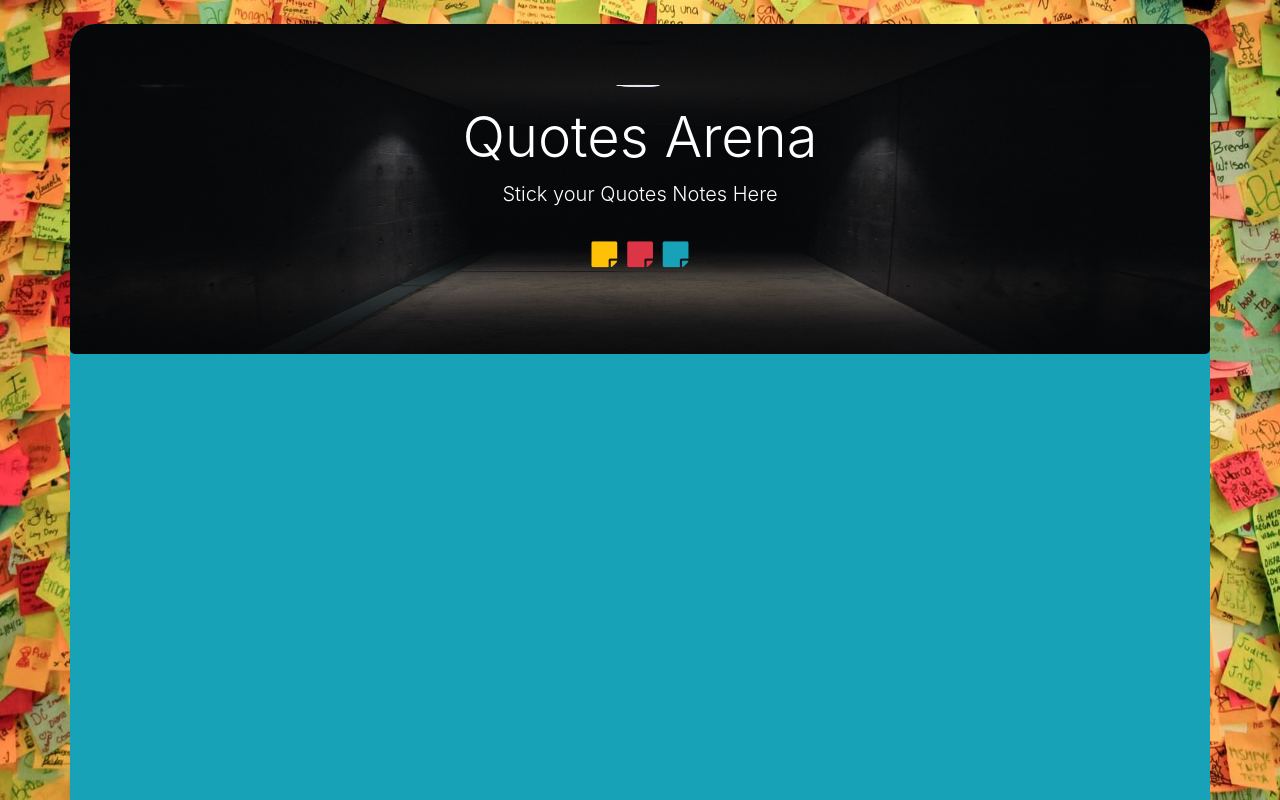
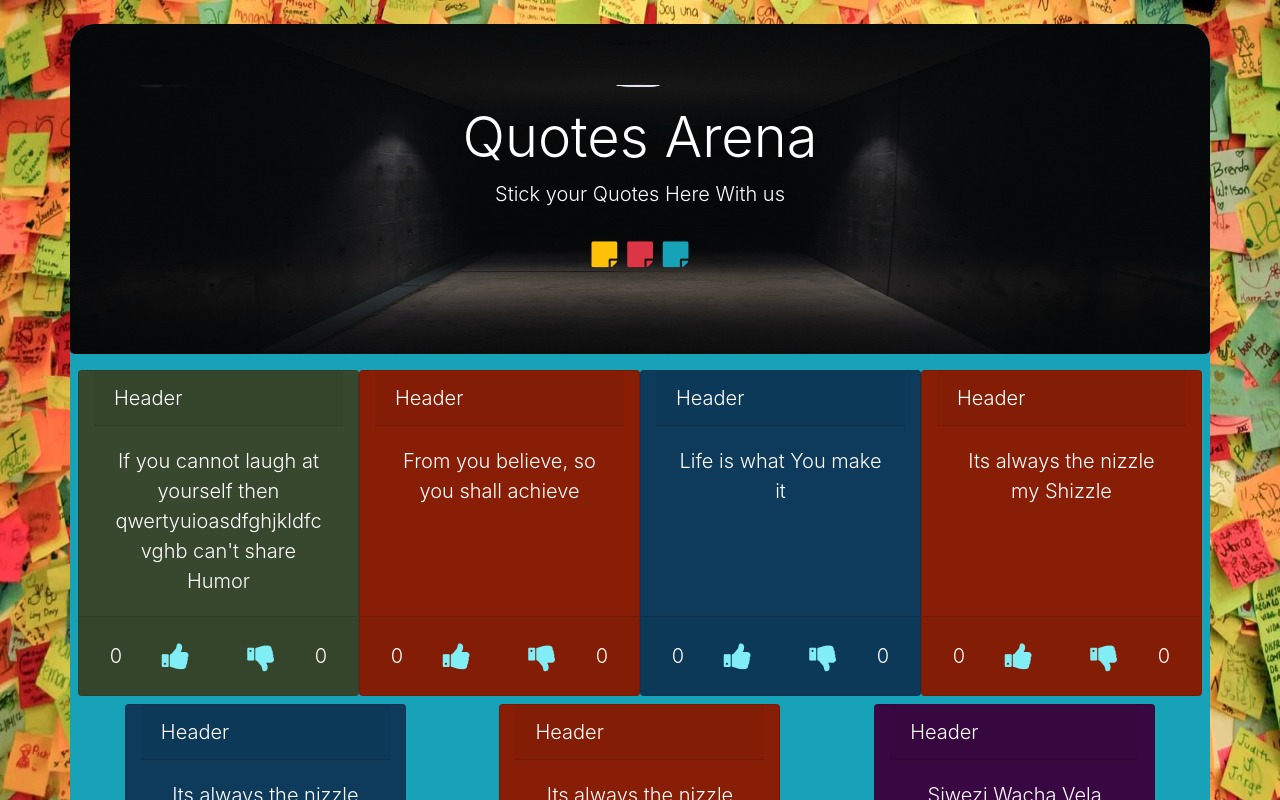
Before and after one commit to Michael-Mbaya/Quotes-App, an Angular app: page / in a window 1280 px wide. Shown: the top 800 px of the page. Built offline with nearby package versions, Linux system fonts and the light colour scheme.

Commit message:
quotes class and componet

```diff
--- a/src/app/quote.ts
+++ b/src/app/quote.ts
@@ -1,2 +1,10 @@
 export class Quote {
+    constructor(
+        public TextQuote: string,
+        public AuthorOfQuote: string,
+        public PostedBy: string,
+        public PostDate: Date,
+        public upvotes: number,
+        public downvotes: number
+      ) {  }
 }
--- a/src/app/quote/quote.component.css
+++ b/src/app/quote/quote.component.css
@@ -1,26 +1,50 @@
-body{
+body {
   background-image: url('./sticky-notes.jpg');
+  background-size: 100% 100%;
+  overflow: hidden;
+  overflow-y: auto;
+}
+
+div {
+  overflow: hidden;
+}
+
+.container {
+  height: 100%;
+  border-radius: 25px;
+  overflow: hidden;
+}
+
+.jumbotron {
+  background-image: url('./words-to-live-by.jpg');
   background-size: 100% 100%;
   overflow: hidden;
 }
 
-.container{
-    height: 100vh;
-    border-radius: 25px;
-    overflow: hidden;
-}
-.jumbotron{
-    background-image: url('./words-to-live-by.jpg');
-    background-size: 100% 100%;
-    overflow: hidden;
-
-}
-
-.fa{
+.fa {
   font-size: 30px;
   margin: 5px 5px;
 }
 
+.votes{
+  color: #81EDF4;
+}
+
+.card:nth-child(odd){
+  background: #0E3B5C;
+}
+
+.card:nth-child(even) {
+  background: #881E06;
+}
+
+.card:first-child{
+  background: #37482E;
+}
+
+.card:last-child{
+  background: #390842;
+}
 
 .btn:focus {
   outline: none;
--- a/src/app/quote/quote.component.html
+++ b/src/app/quote/quote.component.html
@@ -1,15 +1,46 @@
 <body>
   <div class=" container bg-info my-4 p-0">
-        <!-- <button class="btn btn-outline-none bg-transparent"><i class="fa fa-thumbs-up" aria-hidden="true"></i></button>
-        <button class="btn btn-outline-none bg-transparent"><i class="fa fa-thumbs-down" aria-hidden="true"></i></button> -->
+    <!--
+         -->
     <!-- 😌 -->
     <div class="intro">
       <div class="jumbotron mb-1 text-white bg-transparent text-center text-white">
         <h1 class="display-4 text-capitalize mt-3">Quotes Arena</h1>
-                <p class="lead"> Stick your Quotes Notes Here</p>
+        <p class="lead"> Stick your Quotes Here With us</p>
         <hr class="my-2">
-                <p class="lead"><i class="fa fa-sticky-note text-warning" aria-hidden="true"></i><i class="fa fa-sticky-note text-danger" aria-hidden="true"></i><i class="fa fa-sticky-note text-info" aria-hidden="true"></i></p>
+        <p class="lead">
+          <i class="fa fa-sticky-note text-warning" aria-hidden="true"></i>
+          <i class="fa fa-sticky-note text-danger" aria-hidden="true"></i>
+          <i class="fa fa-sticky-note text-info" aria-hidden="true"></i>
+        </p>
       </div>
     </div>
+
+    <div class="d-flex flex-wrap justify-content-around m-2">
+      <div class="col-md-3 card text-white lead my-1" *ngFor='let quote of quotes;let i = index'>
+        <div class="card-header">Header</div>
+        <div class="card-body">
+          <div class="card-text text-center">
+            {{quote.TextQuote}}
+          </div>
+        </div>
+        <div class="card-footer row justify-content-around align-items-center">
+          <div>{{quote.upvotes}}</div>
+          <div>
+            <button class="votes btn btn-outline-none bg-transparent"><i class="fa fa-thumbs-up" aria-hidden="true"></i></button>
+          </div>
+          <div>
+            <button class="votes btn btn-outline-none bg-transparent"><i class="fa fa-thumbs-down" aria-hidden="true"></i></button>
+          </div>
+          <div>{{quote.downvotes}}</div>
+        </div>
+      </div>
+
+    </div>
+    <!-- <ul>
+                <li *ngFor='let quote of quotes;let i = index'>
+                  {{quote.TextQuote}}
+                </li>
+            </ul> -->
   </div>
 </body>
--- a/src/app/quote/quote.component.ts
+++ b/src/app/quote/quote.component.ts
@@ -1,4 +1,5 @@
 import { Component, OnInit } from '@angular/core';
+import {  Quote } from '../quote';
 
 @Component({
   selector: 'app-quote',
@@ -7,7 +8,17 @@ import { Component, OnInit } from '@angular/core';
 })
 export class QuoteComponent implements OnInit {
 
-  constructor() { }
+  quotes = [
+    new Quote("If you cannot laugh at yourself then qwertyuioasdfghjkldfcvghb can't share Humor", 'Jim Carrey', 'Admin', new Date(2018, 4, 27, 23, 1), 0, 0),
+    new Quote("From you believe, so you shall achieve", 'Me', 'Admin', new Date(2018, 4, 27, 23, 1), 0, 0),
+    new Quote('Life is what You make it', 'Vybz kartel', 'Me', new Date(2018, 4, 27, 23, 5), 0, 0),
+    new Quote('Its always the nizzle my Shizzle', 'Snoop Dogg', 'Main Moi', new Date(2018, 4, 27, 23, 8), 0, 0),
+    new Quote('Its always the nizzle my Shizzle', 'Snoop Dogg', 'Main Moi', new Date(2018, 4, 27, 23, 8), 0, 0),
+    new Quote('Its always the nizzle my Shizzle', 'Snoop Dogg', 'Main Moi', new Date(2018, 4, 27, 23, 8), 0, 0),
+    new Quote('Siwezi Wacha Vela', 'Zzero Sufuri', 'Ombitho', new Date(2018, 4, 28, 7, 42), 0, 0)
+  ];
+
+  // constructor() { }
 
   ngOnInit(): void {
   }
```
Lines whose indentation alone changed are shown as unchanged.
